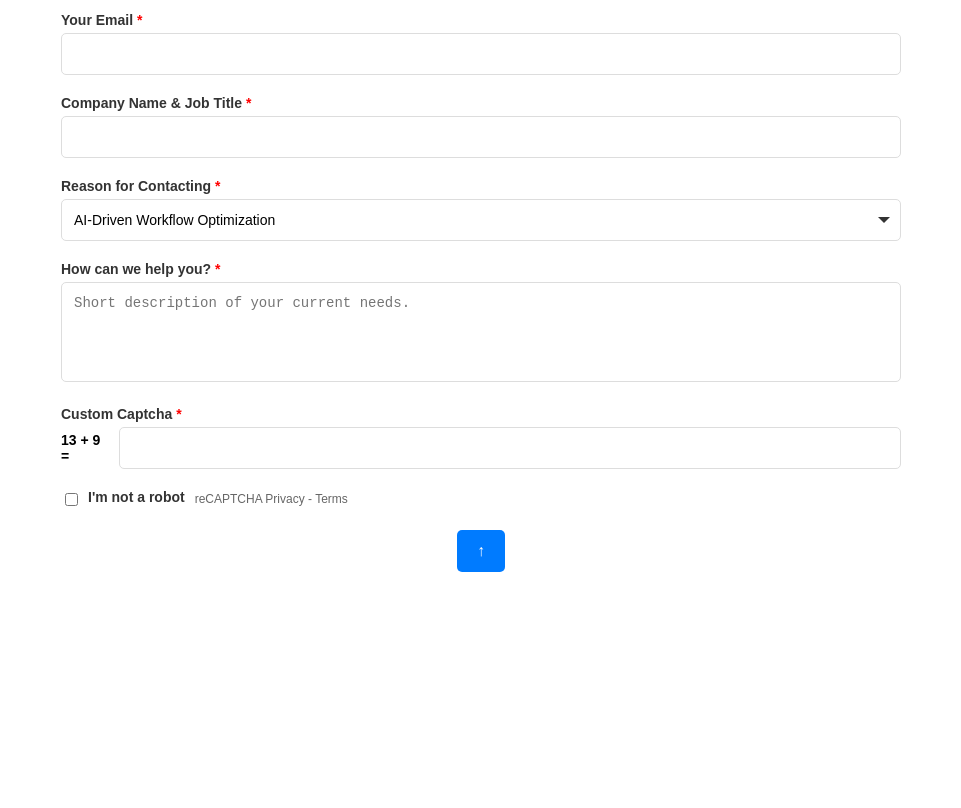
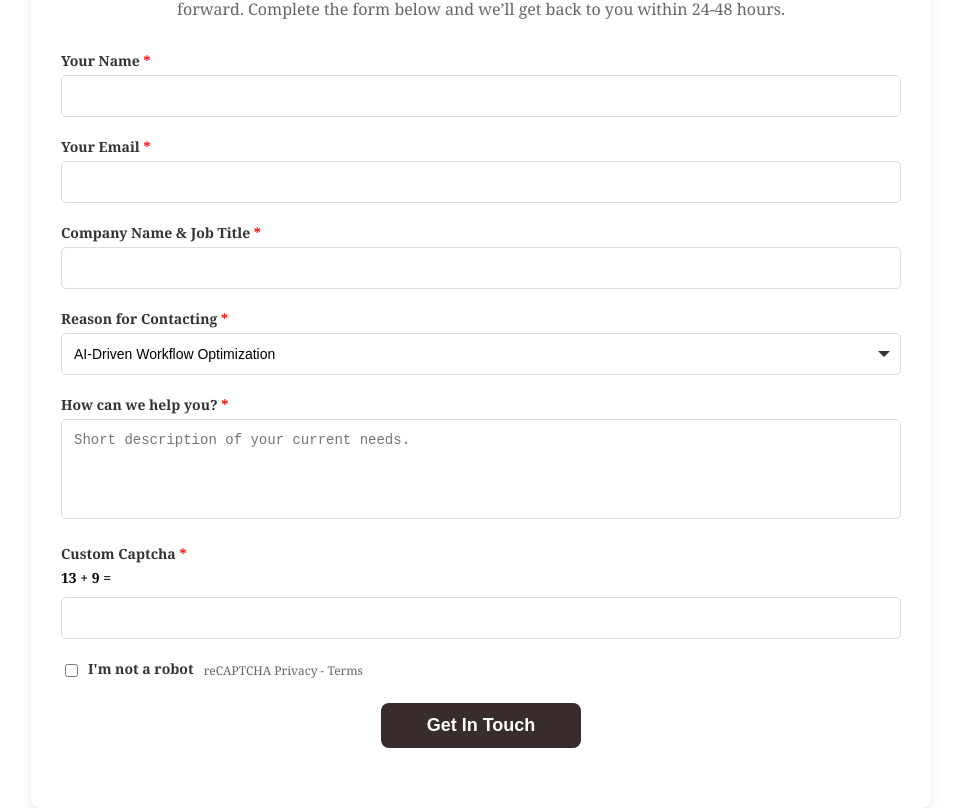
Before and after one commit to Easysoul1/opinosis-analytics, a React (Vite) app: page / in a window 1280 px wide. Shown: the part 6758-7566 px from the top of the page, without its empty margins (159-1120 px from the left). Before the commit the page ends 7370 px from the top, so only its background shows below. Built offline with nearby package versions, Linux system fonts and the light colour scheme; a web font is replaced by a local one.

Commit message:
fix: Enhance FormSection styles and update options for improved user experience

```diff
--- a/src/components/FormSection.css
+++ b/src/components/FormSection.css
@@ -5,7 +5,7 @@
     padding: 40px 30px;
     background-color: #ffffff;
     border-radius: 10px; /* Rounded corners */
-    font-family: Arial, sans-serif;
+    box-shadow: 0 4px 10px rgba(0, 0, 0, 0.1); /* Subtle shadow for depth */
 }
 
 .form-header {
@@ -14,7 +14,7 @@
 }
 
 .form-header h2 {
-    font-size: 28px;
+    font-size: 50px;
     font-weight: bold;
     color: #333;
     margin-bottom: 10px;
@@ -72,13 +72,19 @@ form {
 
 .captcha-container {
     display: flex;
-    align-items: center;
+    flex-direction: column; /* Stack elements vertically */
+    align-items: flex-start; /* Align items to the left */
+    margin-bottom: 20px;
 }
 
-.captcha-text {
-    margin-right: 10px;
+.captcha-container .captcha-text {
     font-size: 14px;
     font-weight: bold;
+    margin-bottom: 10px;
+}
+
+.captcha-container .recaptcha {
+    margin-top: 10px;
 }
 
 .checkbox-group {
@@ -98,20 +104,22 @@ form {
     color: #666;
 }
 
-.submit-btn {
-    background-color: #007bff;
+.submit {
+    background: #382c2c;
+    font-size: 18px;
+    font-weight: bold;
+    color: #fff;
+    padding: 12px 20px;
     border: none;
-    border-radius: 5px;
-    padding: 12px 20px;
-    font-size: 16px;
-    color: #fff;
+    border-radius: 8px;
     cursor: pointer;
+    text-align: center;
     transition: background-color 0.3s ease;
     display: block;
-    margin: 20px auto 0; /* Center the button */
-    text-align: center;
+    margin: 20px auto; /* Center the button */
+    width: 200px; /* Set a fixed width for consistency */
 }
 
-.submit-btn:hover {
-    background-color: #0056b3;
+.submit:hover {
+    background: #3498db;
 }
--- a/src/components/FormSection.jsx
+++ b/src/components/FormSection.jsx
@@ -88,6 +88,15 @@ const FormSection = () => {
             required
           >
             <option value="AI-Driven Workflow Optimization">AI-Driven Workflow Optimization</option>
+            <option value="Custom AI/LLM Development">Custom AI/LLM Development</option>
+            <option value="AI Tool Research">AI Tool Research</option>
+            <option value="AI Integration Support">AI Integration Support</option>
+            <option value="AI Use Case Selection">AI Use Case Selection</option>
+            <option value="AI Readiness Gaps Assessment">AI Readiness Gaps Assessment</option>
+            <option value="Data Analysis & Insights Extraction">Data Analysis & Insights Extraction</option>
+            <option value="AI Feasibility Assessment">AI Feasibility Assessment</option>
+            <option value="AI Model Improvement / Fine-Tuning">AI Model Improvement / Fine-Tuning</option>
+            <option value="Partnerships">Partnerships</option>
             <option value="Other">Other</option>
           </select>
         </div>
@@ -135,10 +144,7 @@ const FormSection = () => {
           <label htmlFor="isNotRobot">I'm not a robot</label>
           <span className="recaptcha-text">reCAPTCHA Privacy - Terms</span>
         </div>
-
-        <button type="submit" className="submit-btn">
-          <span>↑</span>
-        </button>
+        <button type='submit' className='submit'>Get In Touch</button>
       </form>
     </div>
   );
```
